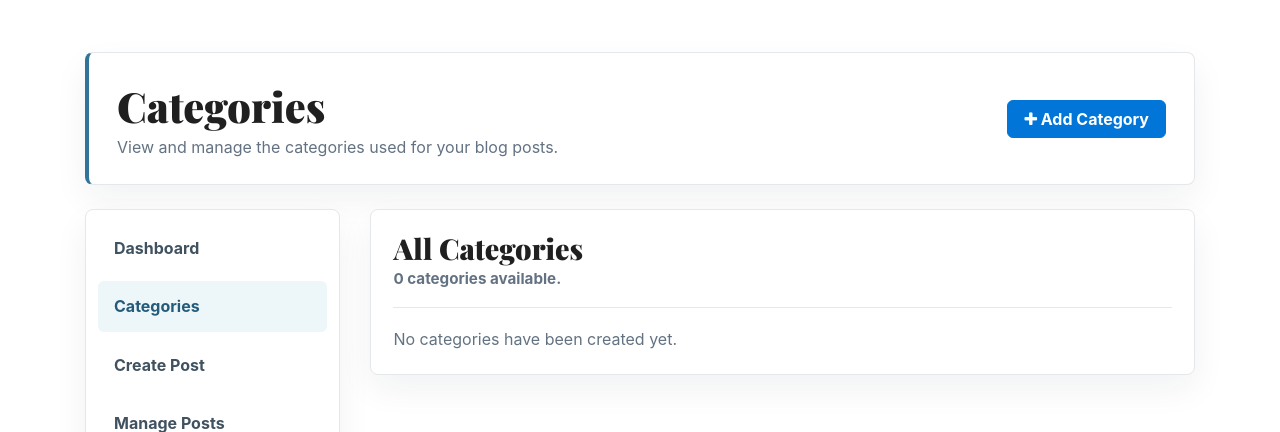
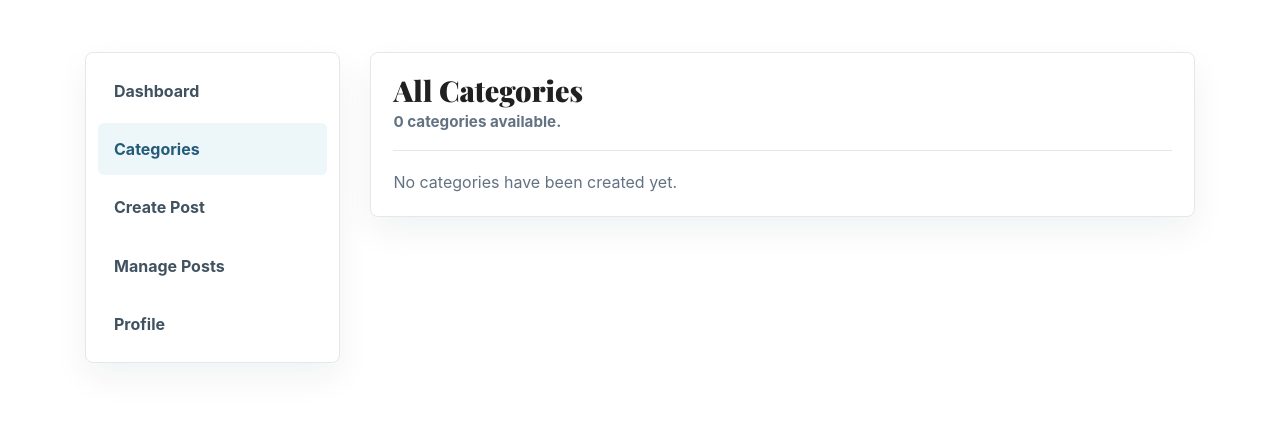
Before and after one commit to mayankjaiswall/my-blogs, a Django app: page /dashboard/categories/ in a window 1280 px wide. Shown: the part 95-527 px from the top of the page. Run offline with Django 4.2, Linux system fonts and the light colour scheme; the visitor is signed in with stand-in values (Sample User, id 1); data that the repository does not hold is empty.

Commit message:
Update categories.html

```diff
--- a/templates/dashboards/categories.html
+++ b/templates/dashboards/categories.html
@@ -2,7 +2,7 @@
 
 {% block content %}
 <main class="dashboard-page">
-  <div class="dashboard-titlebar">
+  {% comment %} <div class="dashboard-titlebar">
     <div>
       <h1>Categories</h1>
       <p>View and manage the categories used for your blog posts.</p>
@@ -11,7 +11,7 @@
       <i class="fa fa-plus" aria-hidden="true"></i>
       Add Category
     </a>
-  </div>
+  </div> {% endcomment %}
 
   <div class="row dashboard-layout">
     <div class="col-md-3">
```
